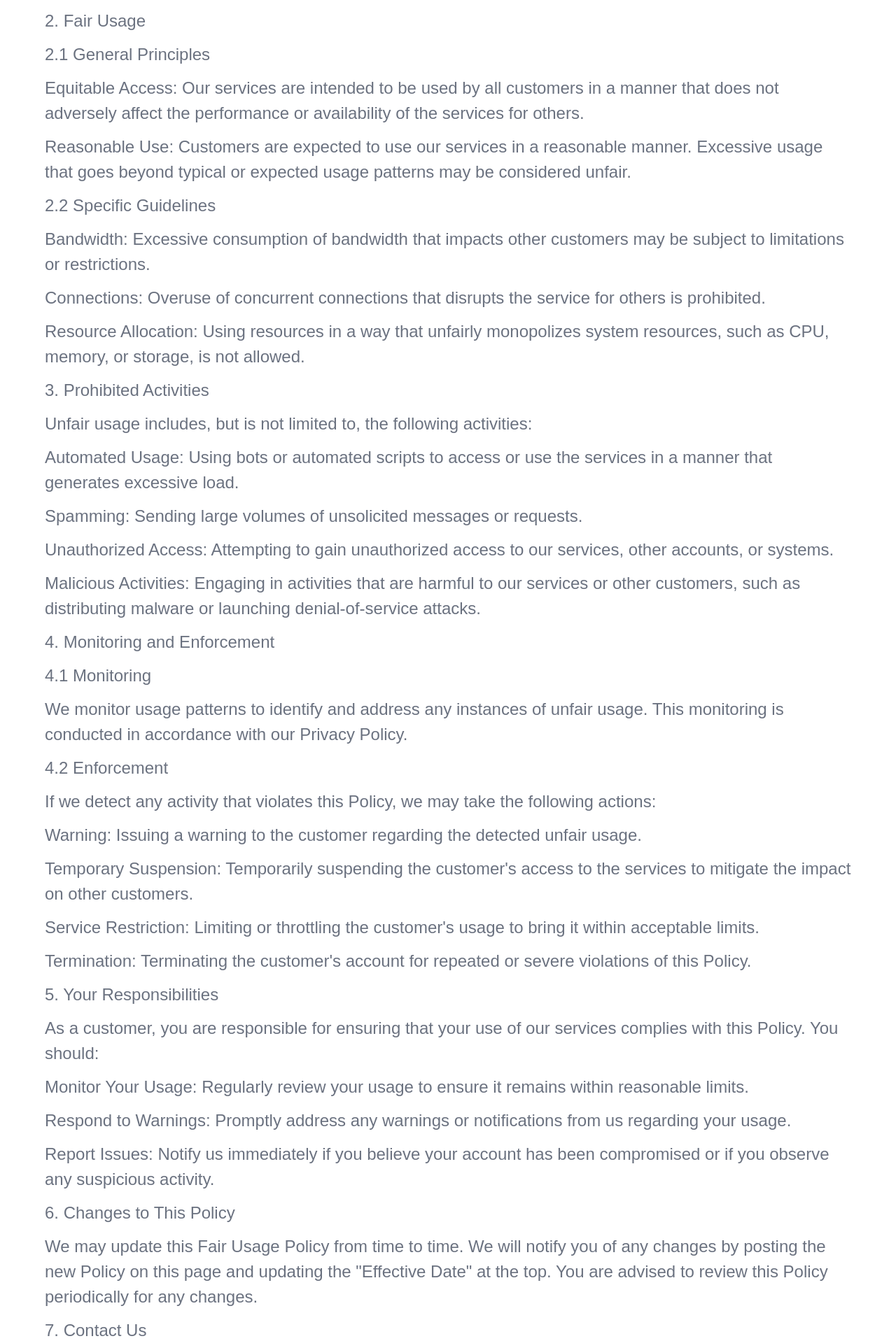
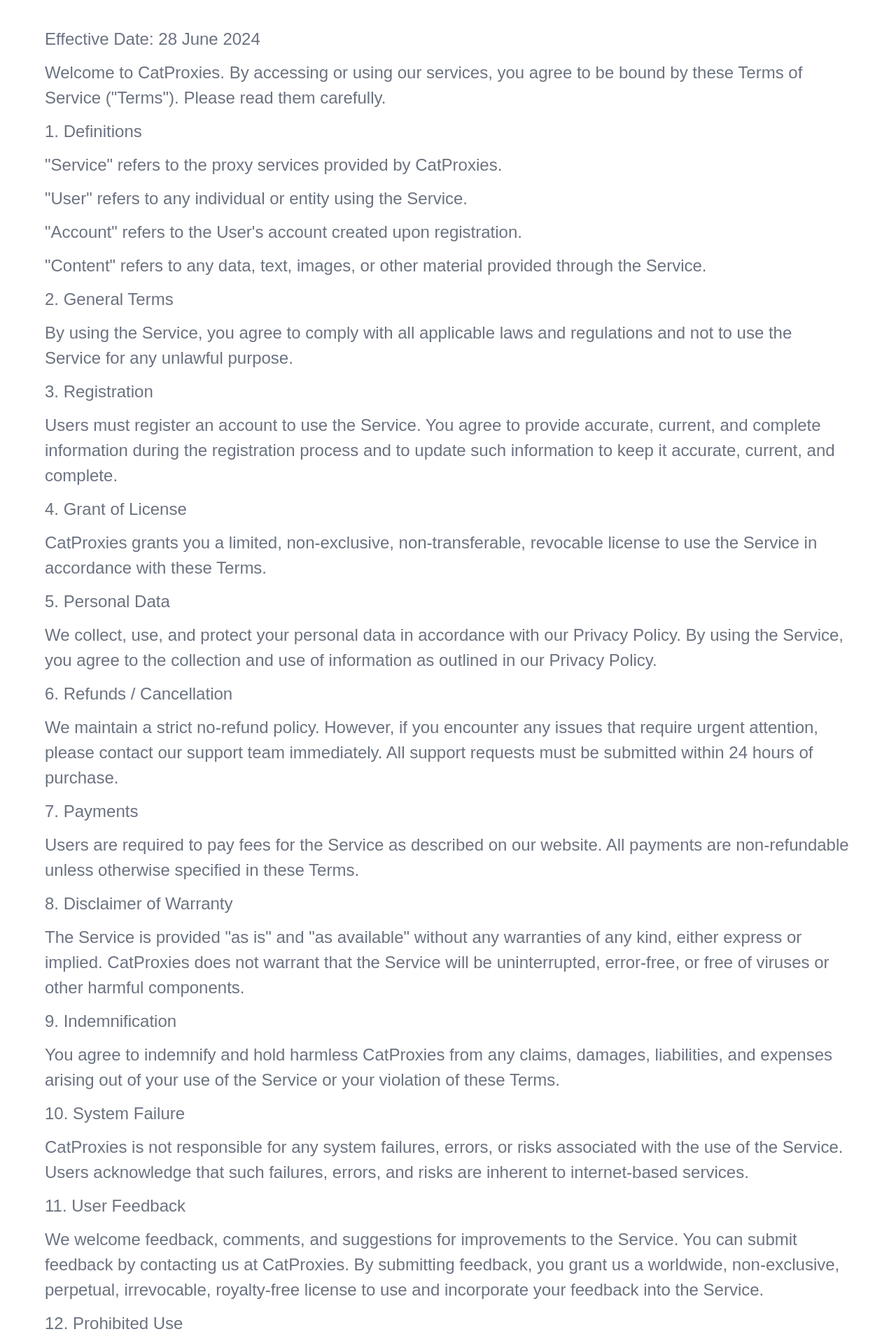
Before and after one commit to NikeVir/Freelance1, a Next.js app: page /FairUsagePolicy in a window 1280 px wide. Shown: the part 880-2797 px from the top of the page at 70% size. Built offline with nearby package versions, Linux system fonts and the light colour scheme.

Commit message:
Made the sections mobile responsive

```diff
--- a/src/components/FairUsagePolicy.tsx
+++ b/src/components/FairUsagePolicy.tsx
@@ -1,146 +1,178 @@
-/* eslint-disable react/no-unescaped-entities */
-export default function FairUsagePolicy() {
+// TermsOfService.tsx
+import React from 'react';
+
+export default function TermsOfService() {
   return (
-    <section className=" pb-16 overflow-hidden bg-white">
+    <section className="pb-16 overflow-hidden bg-white">
       <div className="flex flex-col justify-center items-center space-y-12">
-        <img src="/images/illustration/single-cat.svg" className="mt-16" />
-        <div className="flex flex-col justify-center items-center">
-          <h1 className="font-bold text-[32px]">
-            Fair Usage Of Privacy Policy
-          </h1>
-          <p className="text-[18px] text-gray-500">
-            Reach out to us anytime, and we&apos;ll get back you as soon as possible!
+        <img src="/images/illustration/single-cat.svg" className="mt-16 w-full max-w-xs mx-auto" />
+        <div className="flex flex-col justify-center items-center text-center sm:text-left">
+          <h1 className="font-bold text-[32px]">Terms Of Service</h1>
+          <p className="text-[18px] text-gray-500 px-4">
+            Reach out to us anytime, and we'll get back to you as soon as possible!
           </p>
         </div>
 
-        <div className="text-[24px] p-16 flex flex-col justify-left items-left text-gray-500 font-normal space-y-3">
+        <div className="text-[24px] p-4 sm:p-16 flex flex-col justify-center items-center text-center sm:items-start sm:text-left text-gray-500 font-normal space-y-3">
           <p>Effective Date: 28 June 2024</p>
-
           <p>
-            At CatProxies, we are committed to providing high-quality, reliable
-            services to all our customers. This Fair Usage Policy ("Policy") is
-            designed to ensure that all customers can use our services fairly
-            and equitably. By using our services, you agree to comply with this
-            Policy.
+            Welcome to CatProxies. By accessing or using our services, you agree
+            to be bound by these Terms of Service ("Terms"). Please read them
+            carefully.
           </p>
-          <p>1. Purpose</p>
+          <p>1. Definitions</p>
+          <p>"Service" refers to the proxy services provided by CatProxies.</p>
+          <p>"User" refers to any individual or entity using the Service.</p>
           <p>
-            The purpose of this Policy is to prevent improper use of our
-            services that could negatively impact the experience of other
-            customers. This Policy outlines what constitutes fair usage and the
-            actions we may take if we detect unfair usage.
-          </p>
-
-          <p>2. Fair Usage</p>
-          <p>2.1 General Principles</p>
-          <p>
-            Equitable Access: Our services are intended to be used by all
-            customers in a manner that does not adversely affect the performance
-            or availability of the services for others.
+            "Account" refers to the User's account created upon registration.
           </p>
           <p>
-            Reasonable Use: Customers are expected to use our services in a
-            reasonable manner. Excessive usage that goes beyond typical or
-            expected usage patterns may be considered unfair.
+            "Content" refers to any data, text, images, or other material
+            provided through the Service.
           </p>
-
-          <p>2.2 Specific Guidelines</p>
+          <p>2. General Terms</p>
           <p>
-            Bandwidth: Excessive consumption of bandwidth that impacts other
-            customers may be subject to limitations or restrictions.
+            By using the Service, you agree to comply with all applicable laws
+            and regulations and not to use the Service for any unlawful purpose.
           </p>
+          <p>3. Registration</p>
           <p>
-            Connections: Overuse of concurrent connections that disrupts the
-            service for others is prohibited.
+            Users must register an account to use the Service. You agree to
+            provide accurate, current, and complete information during the
+            registration process and to update such information to keep it
+            accurate, current, and complete.
           </p>
+          <p>4. Grant of License</p>
           <p>
-            Resource Allocation: Using resources in a way that unfairly
-            monopolizes system resources, such as CPU, memory, or storage, is
-            not allowed.
+            CatProxies grants you a limited, non-exclusive, non-transferable,
+            revocable license to use the Service in accordance with these Terms.
           </p>
-
-          <p>3. Prohibited Activities</p>
+          <p>5. Personal Data</p>
           <p>
-            Unfair usage includes, but is not limited to, the following
-            activities:
+            We collect, use, and protect your personal data in accordance with
+            our Privacy Policy. By using the Service, you agree to the
+            collection and use of information as outlined in our Privacy Policy.
           </p>
+          <p>6. Refunds / Cancellation</p>
           <p>
-            Automated Usage: Using bots or automated scripts to access or use
-            the services in a manner that generates excessive load.
+            We maintain a strict no-refund policy. However, if you encounter any
+            issues that require urgent attention, please contact our support
+            team immediately. All support requests must be submitted within 24
+            hours of purchase.
           </p>
+          <p>7. Payments</p>
           <p>
-            Spamming: Sending large volumes of unsolicited messages or requests.
+            Users are required to pay fees for the Service as described on our
+            website. All payments are non-refundable unless otherwise specified
+            in these Terms.
           </p>
+          <p>8. Disclaimer of Warranty</p>
           <p>
-            Unauthorized Access: Attempting to gain unauthorized access to our
-            services, other accounts, or systems.
+            The Service is provided "as is" and "as available" without any
+            warranties of any kind, either express or implied. CatProxies does
+            not warrant that the Service will be uninterrupted, error-free, or
+            free of viruses or other harmful components.
           </p>
+          <p>9. Indemnification</p>
           <p>
-            Malicious Activities: Engaging in activities that are harmful to our
-            services or other customers, such as distributing malware or
-            launching denial-of-service attacks.
+            You agree to indemnify and hold harmless CatProxies from any claims,
+            damages, liabilities, and expenses arising out of your use of the
+            Service or your violation of these Terms.
           </p>
-
-          <p>4. Monitoring and Enforcement</p>
-          <p>4.1 Monitoring</p>
+          <p>10. System Failure</p>
           <p>
-            We monitor usage patterns to identify and address any instances of
-            unfair usage. This monitoring is conducted in accordance with our
-            Privacy Policy.
+            CatProxies is not responsible for any system failures, errors, or
+            risks associated with the use of the Service. Users acknowledge that
+            such failures, errors, and risks are inherent to internet-based
+            services.
           </p>
-
-          <p>4.2 Enforcement</p>
+          <p>11. User Feedback</p>
           <p>
-            If we detect any activity that violates this Policy, we may take the
-            following actions:
+            We welcome feedback, comments, and suggestions for improvements to
+            the Service. You can submit feedback by contacting us at CatProxies.
+            By submitting feedback, you grant us a worldwide, non-exclusive,
+            perpetual, irrevocable, royalty-free license to use and incorporate
+            your feedback into the Service.
           </p>
+          <p>12. Prohibited Use</p>
           <p>
-            Warning: Issuing a warning to the customer regarding the detected
-            unfair usage.
+            Users are prohibited from using the Service for any illegal
+            activities, including but not limited to spamming, unauthorized
+            access, and distribution of malicious software. CatProxies reserves
+            the right to block any content or terminate accounts that violate
+            these terms.
           </p>
+          <p>13. Intellectual Property</p>
           <p>
-            Temporary Suspension: Temporarily suspending the customer's access
-            to the services to mitigate the impact on other customers.
+            All intellectual property rights in the Service and its content are
+            owned by CatProxies or its licensors. Users are granted a limited
+            license to use the Service and its content in accordance with these
+            Terms.
           </p>
+          <p>14. Payments / Fees / Billing</p>
           <p>
-            Service Restriction: Limiting or throttling the customer's usage to
-            bring it within acceptable limits.
+            Users must pay all fees and charges specified on our website.
+            Payments are due at the time of purchase unless otherwise specified.
+            Billing issues should be reported to our support team.
           </p>
+          <p>15. Suspension</p>
           <p>
-            Termination: Terminating the customer's account for repeated or
-            severe violations of this Policy.
+            CatProxies reserves the right to suspend access to the Service for
+            any reason, including but not limited to violation of these Terms or
+            system maintenance.
           </p>
-
-          <p>5. Your Responsibilities</p>
+          <p>16. Termination</p>
           <p>
-            As a customer, you are responsible for ensuring that your use of our
-            services complies with this Policy. You should:
+            CatProxies may terminate or suspend your account and access to the
+            Service at any time, without prior notice, for conduct that
+            CatProxies believes violates these Terms or is harmful to other
+            users of the Service, or for any other reason in CatProxies's sole
+            discretion.
           </p>
+          <p>17. Third-Party Apps / Links</p>
           <p>
-            Monitor Your Usage: Regularly review your usage to ensure it remains
-            within reasonable limits.
+            The Service may contain links to third-party websites or apps that
+            are not owned or controlled by CatProxies. We are not responsible
+            for the content, privacy policies, or practices of any third-party
+            websites or apps.
           </p>
+          <p>18. Modifications</p>
           <p>
-            Respond to Warnings: Promptly address any warnings or notifications
-            from us regarding your usage.
+            CatProxies reserves the right to modify or discontinue the Service
+            at any time, with or without notice. Users are responsible for
+            regularly reviewing these Terms.
           </p>
+          <p>19. Governing Law</p>
           <p>
-            Report Issues: Notify us immediately if you believe your account has
-            been compromised or if you observe any suspicious activity.
+            These Terms are governed by and construed in accordance with the
+            laws of Europe, without regard to its conflict of law principles.
           </p>
-
-          <p>6. Changes to This Policy</p>
+          <p>20. Dispute Resolution</p>
           <p>
-            We may update this Fair Usage Policy from time to time. We will
-            notify you of any changes by posting the new Policy on this page and
-            updating the "Effective Date" at the top. You are advised to review
-            this Policy periodically for any changes.
+            Any disputes arising out of or related to these Terms or the Service
+            will be resolved through binding arbitration. Users waive their
+            right to a jury trial or to participate in a class action lawsuit.
           </p>
-
-          <p>7. Contact Us</p>
+          <p>21. Law Obligations</p>
           <p>
-            If you have any questions about this Fair Usage Policy, please
-            contact us at:
+            Users agree to comply with all applicable laws and regulations in
+            connection with their use of the Service.
+          </p>
+          <p>22. Release</p>
+          <p>
+            Users release CatProxies from any and all liability, claims, or
+            demands arising out of or related to the use of the Service.
+          </p>
+          <p>23. Miscellaneous</p>
+          <p>
+            These Terms constitute the entire agreement between you and
+            CatProxies regarding the use of the Service. If any provision of
+            these Terms is found to be invalid or unenforceable, the remaining
+            provisions will remain in full force and effect.
+          </p>
+          <p>24. Contact Us</p>
+          <p>
+            If you have any questions about these Terms, please contact us at:
           </p>
           <p>support@catproxies.com</p>
         </div>
--- a/src/components/Refund-policy.tsx
+++ b/src/components/Refund-policy.tsx
@@ -1,19 +1,17 @@
 export default function RefundPolicy() {
   return (
-    <section className=" pb-16 overflow-hidden bg-white">
+    <section className="pb-16 overflow-hidden bg-white">
       <div className="flex flex-col justify-center items-center space-y-12">
-        <img src="/images/illustration/single-cat.svg" />
-        <div className="flex flex-col justify-center items-center">
-          <h1 className="font-bold text-[32px]">Refund Policy</h1>
-          <p className="text-[18px] text-gray-500">
-            Reach out to us anytime, and we&apos;ll get back you as soon as
-            possible!
+        <img src="/images/illustration/single-cat.svg" className="mt-16 w-full max-w-xs mx-auto" />
+        <div className="flex flex-col justify-center items-center text-center sm:text-left">
+          <h1 className="font-bold text-[32px] sm:text-[32px]">Refund Policy</h1>
+          <p className="text-[18px] text-gray-500 px-4">
+            Reach out to us anytime, and we&apos;ll get back to you as soon as possible!
           </p>
         </div>
 
-        <div className="text-[24px] p-16 flex flex-col justify-left items-left text-gray-500 font-normal space-y-4">
+        <div className="text-[24px] sm:text-[24px] p-4 sm:p-16 flex flex-col justify-center items-center text-center sm:items-start sm:text-left text-gray-500 font-normal space-y-4">
           <p>Effective Date: 28 June 2024</p>
-
           <p>
             At CatProxies, we strive to ensure the satisfaction of our
             customers. This Refund Policy outlines the conditions under which
@@ -27,7 +25,6 @@
             If you encounter any problems that you believe require serious
             attention, please contact our support team immediately.
           </p>
-
           <p>2. Conditions for Refunds</p>
           <p>Refunds may be considered under the following conditions:</p>
           <p>
@@ -40,7 +37,6 @@
             please contact us within 24 hours of the transaction to resolve the
             issue.
           </p>
-
           <p>3. Requesting a Refund</p>
           <p>To request a refund, please follow these steps:</p>
           <p>
@@ -58,7 +54,6 @@
             24 hours of purchase. Requests received after this period may not be
             considered.
           </p>
-
           <p>4. Processing Refunds</p>
           <p>
             Evaluation: Our support team will evaluate your request and may
@@ -74,7 +69,6 @@
             business days for the refund to appear on your account, depending on
             your bank or payment provider.
           </p>
-
           <p>5. Non-Refundable Items</p>
           <p>
             Certain items and services are non-refundable, including but not
@@ -89,7 +83,6 @@
             Any other products or services explicitly marked as non-refundable
             at the time of purchase
           </p>
-
           <p>6. Contact Us</p>
           <p>
             If you have any questions about this Refund Policy or need
--- a/src/components/privacy-policy.tsx
+++ b/src/components/privacy-policy.tsx
@@ -1,17 +1,16 @@
-/* eslint-disable react/no-unescaped-entities */
 export default function PrivacyPolicy() {
   return (
-    <section className=" pb-16 overflow-hidden bg-white">
+    <section className="pb-16 overflow-hidden bg-white">
       <div className="flex flex-col justify-center items-center space-y-12">
-        <img src="/images/illustration/single-cat.svg" className="mt-16" />
-        <div className="flex flex-col justify-center items-center">
-          <h1 className="font-bold text-[32px]">Privacy Policy</h1>
-          <p className="text-[18px] text-gray-500">
-            Reach out to us anytime, and we&apos;ll get back you as soon as possible!
+        <img src="/images/illustration/single-cat.svg" className="mt-16 w-full max-w-xs mx-auto" />
+        <div className="flex flex-col justify-center items-center text-center sm:text-left">
+          <h1 className="font-bold text-[32px] sm:text-[32px]">Privacy Policy</h1>
+          <p className="text-[18px] text-gray-500 px-4">
+            Reach out to us anytime, and we&apos;ll get back to you as soon as possible!
           </p>
         </div>
 
-        <div className="text-[24px] p-16 flex flex-col justify-left items-left text-gray-500 font-normal space-y-4">
+        <div className="text-[24px] sm:text-[24px] p-4 sm:p-16 flex flex-col justify-center items-center text-center sm:items-start sm:text-left text-gray-500 font-normal space-y-4">
           <p>Effective Date: 28 June 2024</p>
           <p>
             CatProxies ("we", "our", "us") is committed to protecting your
```
Also changed, not shown: src/components/BlockSection.tsx (+12 -12 lines), src/components/Header.tsx (+15 -0 lines), src/components/TermsAndCondition.tsx (+6 -6 lines).
